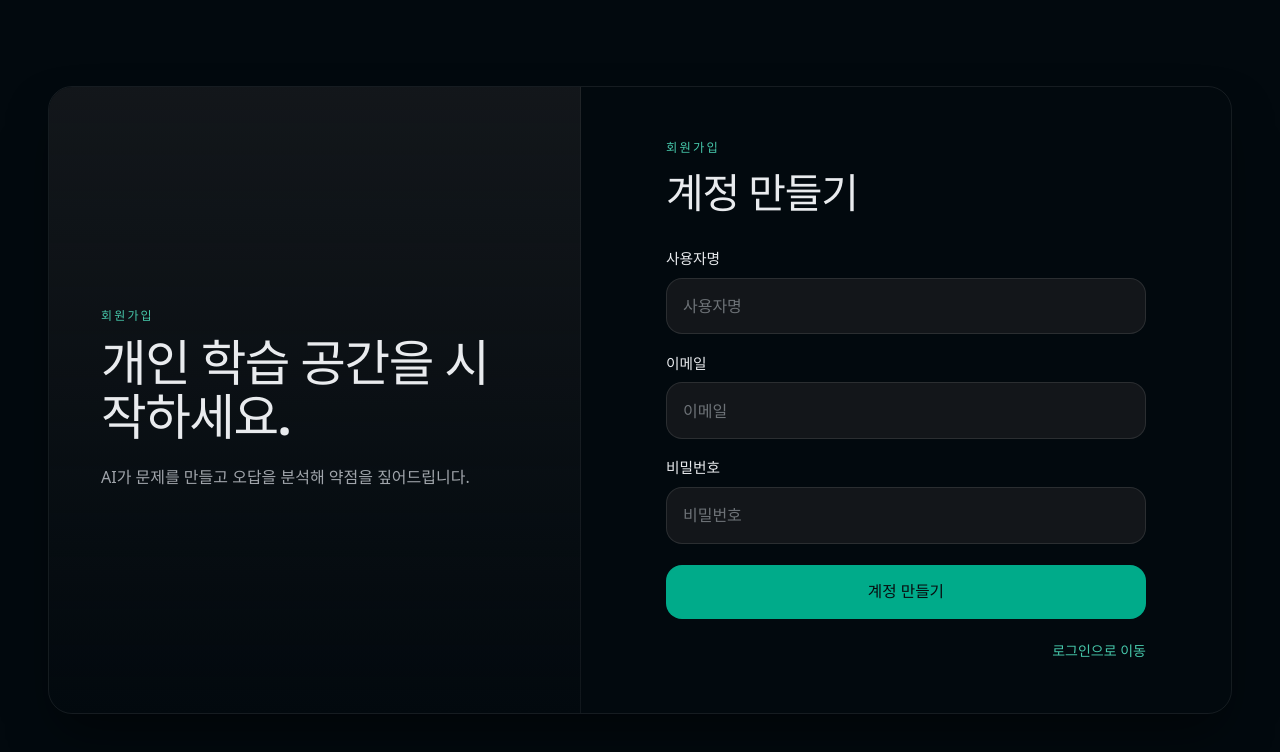
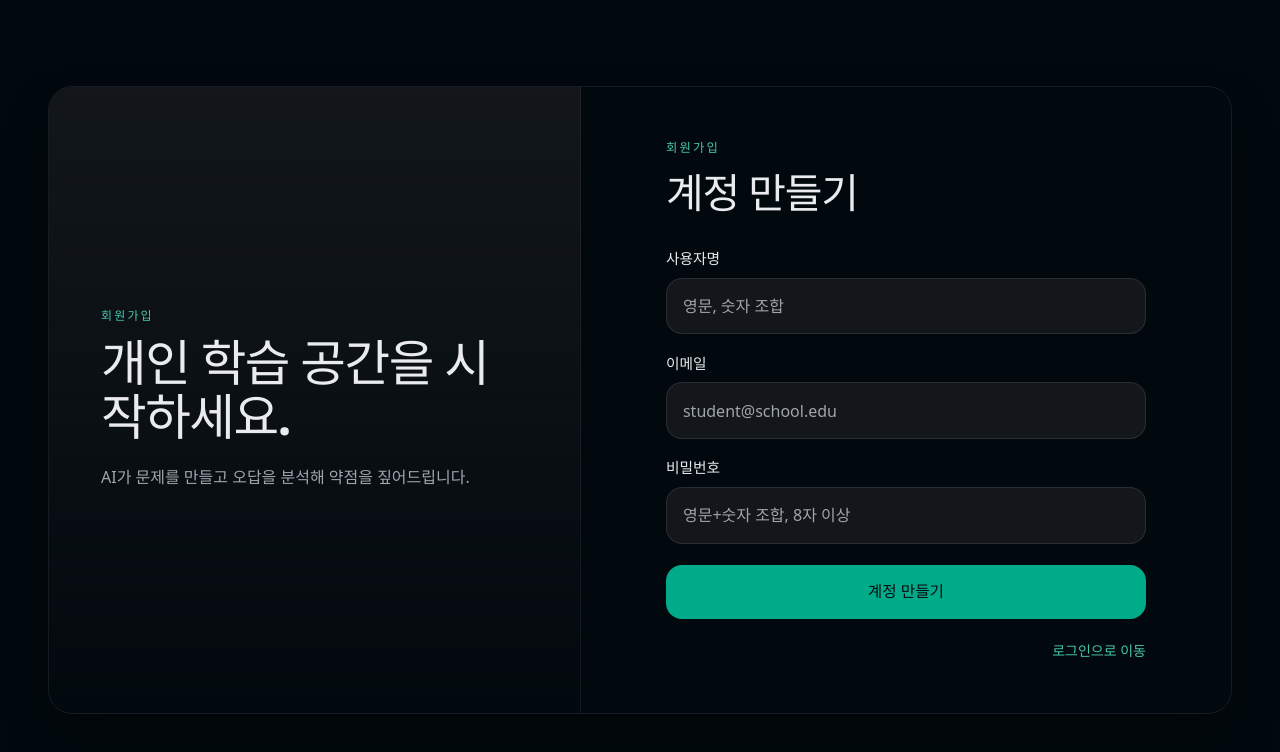
Before and after one commit to Flowing8175/retrynote, a React (Vite) app in the folder frontend/: page /signup in a window 1280 px wide. Shown: the top 752 px of the page. Built offline with nearby package versions, Linux system fonts and the light colour scheme; no server answers; a web font is replaced by a local one.

Commit message:
fix(auth): improve form placeholders and add password hint on signup
Ultraworked with [Sisyphus](https://github.com/code-yeongyu/oh-my-openagent)

Co-authored-by: Sisyphus <clio-agent@sisyphuslabs.ai>

```diff
--- a/frontend/src/pages/Login.tsx
+++ b/frontend/src/pages/Login.tsx
@@ -2,6 +2,8 @@ import { useState } from 'react';
 import { useNavigate, Link } from 'react-router-dom';
 import { useAuthStore } from '@/stores';
 import { authApi } from '@/api';
+
+const INPUT_CLASS = "w-full rounded-2xl border border-white/[0.10] bg-surface-deep/90 px-4 py-[0.95rem] text-base text-content-primary placeholder:text-content-secondary transition-[border-color,box-shadow] duration-150 hover:border-white/[0.15] focus:border-brand-500 focus:ring-2 focus:ring-brand-500/20 focus:outline-none";
 
 export default function Login() {
   const navigate = useNavigate();
@@ -77,10 +79,10 @@ export default function Login() {
                   name="usernameOrEmail"
                   type="text"
                   required
-                  placeholder="사용자명 또는 이메일"
+                  placeholder="student@school.edu 또는 사용자명"
                   value={usernameOrEmail}
                   onChange={(e) => setUsernameOrEmail(e.target.value)}
-                  className="w-full rounded-2xl border border-white/[0.10] bg-surface-deep/90 px-4 py-[0.95rem] text-base text-content-primary placeholder:text-content-muted/50 transition-[border-color,box-shadow] duration-150 hover:border-white/[0.15] focus:border-brand-500 focus:ring-2 focus:ring-brand-500/20 focus:outline-none"
+                  className={INPUT_CLASS}
                 />
               </div>
 
@@ -93,10 +95,10 @@ export default function Login() {
                   name="password"
                   type="password"
                   required
-                  placeholder="비밀번호"
+                  placeholder="••••••••"
                   value={password}
                   onChange={(e) => setPassword(e.target.value)}
-                  className="w-full rounded-2xl border border-white/[0.10] bg-surface-deep/90 px-4 py-[0.95rem] text-base text-content-primary placeholder:text-content-muted/50 transition-[border-color,box-shadow] duration-150 hover:border-white/[0.15] focus:border-brand-500 focus:ring-2 focus:ring-brand-500/20 focus:outline-none"
+                  className={INPUT_CLASS}
                 />
               </div>
 
--- a/frontend/src/pages/Signup.tsx
+++ b/frontend/src/pages/Signup.tsx
@@ -1,6 +1,8 @@
 import { useState } from 'react';
 import { useNavigate, Link } from 'react-router-dom';
 import { authApi } from '@/api';
+
+const INPUT_CLASS = "w-full rounded-2xl border border-white/[0.10] bg-surface-deep/90 px-4 py-[0.95rem] text-base text-content-primary placeholder:text-content-secondary transition-[border-color,box-shadow] duration-150 hover:border-white/[0.15] focus:border-brand-500 focus:ring-2 focus:ring-brand-500/20 focus:outline-none";
 
 export default function Signup() {
   const navigate = useNavigate();
@@ -9,6 +11,7 @@ export default function Signup() {
   const [password, setPassword] = useState('');
   const [error, setError] = useState('');
   const [loading, setLoading] = useState(false);
+  const [isPasswordFocused, setIsPasswordFocused] = useState(false);
 
   const handleSubmit = async (e: React.FormEvent) => {
     e.preventDefault();
@@ -63,10 +66,10 @@ export default function Signup() {
                   name="username"
                   type="text"
                   required
-                  placeholder="사용자명"
+                  placeholder="영문, 숫자 조합"
                   value={username}
                   onChange={(e) => setUsername(e.target.value)}
-                  className="w-full rounded-2xl border border-white/[0.10] bg-surface-deep/90 px-4 py-[0.95rem] text-base text-content-primary placeholder:text-content-muted/50 transition-[border-color,box-shadow] duration-150 hover:border-white/[0.15] focus:border-brand-500 focus:ring-2 focus:ring-brand-500/20 focus:outline-none"
+                  className={INPUT_CLASS}
                 />
               </div>
 
@@ -79,10 +82,10 @@ export default function Signup() {
                   name="email"
                   type="email"
                   required
-                  placeholder="이메일"
+                  placeholder="student@school.edu"
                   value={email}
                   onChange={(e) => setEmail(e.target.value)}
-                  className="w-full rounded-2xl border border-white/[0.10] bg-surface-deep/90 px-4 py-[0.95rem] text-base text-content-primary placeholder:text-content-muted/50 transition-[border-color,box-shadow] duration-150 hover:border-white/[0.15] focus:border-brand-500 focus:ring-2 focus:ring-brand-500/20 focus:outline-none"
+                  className={INPUT_CLASS}
                 />
               </div>
 
@@ -95,11 +98,18 @@ export default function Signup() {
                   name="password"
                   type="password"
                   required
-                  placeholder="비밀번호"
+                  placeholder="영문+숫자 조합, 8자 이상"
                   value={password}
                   onChange={(e) => setPassword(e.target.value)}
-                  className="w-full rounded-2xl border border-white/[0.10] bg-surface-deep/90 px-4 py-[0.95rem] text-base text-content-primary placeholder:text-content-muted/50 transition-[border-color,box-shadow] duration-150 hover:border-white/[0.15] focus:border-brand-500 focus:ring-2 focus:ring-brand-500/20 focus:outline-none"
+                  onFocus={() => setIsPasswordFocused(true)}
+                  onBlur={() => setIsPasswordFocused(false)}
+                  className={INPUT_CLASS}
                 />
+                {isPasswordFocused && (
+                  <p className="text-xs mt-0.5" style={{ color: '#A0AEC0' }}>
+                    영문 + 숫자 조합, 8자 이상
+                  </p>
+                )}
               </div>
 
               <button
```
